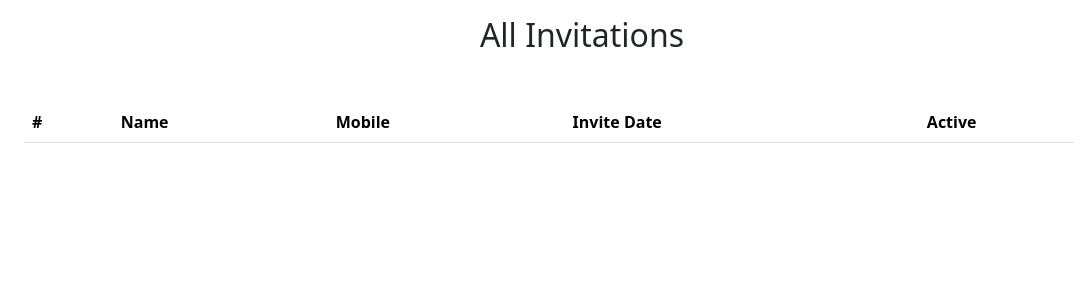
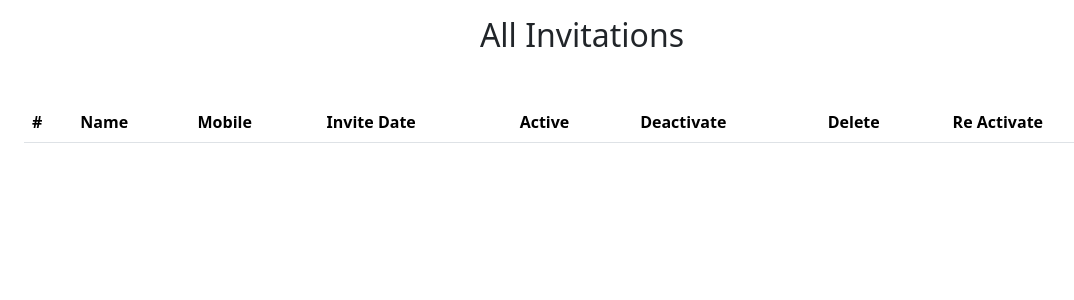
Before and after one commit to kumardigamberjha/NewYear, a Django app: page /CheckOut/ in a window 1280 px wide. Shown: the top 300 px of the page, without its empty margins (58-1132 px from the left). Run offline with Django 5.2, Linux system fonts and the light colour scheme; data comes from the database, SQL or seed files in the repository; lists and menus that the app fills with data are empty.

Commit message:
Working on changes

```diff
--- a/red/templates/redcar/checkout.html
+++ b/red/templates/redcar/checkout.html
@@ -18,6 +18,9 @@
                 <th scope="col">Mobile</th>
                 <th scope="col">Invite Date</th>
                 <th scope="col">Active</th>
+                <th scope="col">Deactivate</th>
+                <th scope="col">Delete</th>
+                <th scope="col">Re Activate</th>
               </tr>
             </thead>
             <tbody>
@@ -28,6 +31,15 @@
                 <td>{{i.phone}}</td>
                 <td>{{i.invite_date}}</td>
                 <td>{{i.is_active}}</td>
+                {% if i.is_active %}
+                <td>Active</td>
+                {% else %}
+                <td>Not Active</td>
+                {% endif %}
+                <td><a href="https://redcarpet.codingindia.co.in/HandleQRCode/{{i.phone}}/">Deactivate</a></td>
+                <td><a href="{% url 'remove_qr_code' i.phone %}" onclick="return confirm('Name: {{i.name}} \nPhone: {{i.phone}} \nAdult: {{i.adult}} \nChild: {{i.child}} \nKid: {{i.kid}} \nAre You Sure to Delete this Record?')">Delete</a></td>
+                <td><a href="{% url 'activate_qr_code' i.phone %}" onclick="return confirm('Name: {{i.name}} \nPhone: {{i.phone}} \nAdult: {{i.adult}} \nChild: {{i.child}} \nKid: {{i.kid}} \nAre You Sure to Activate this QR?')">Re Activate</a></td>
+
               </tr>
                 {% endfor %}
             </tbody>
```
